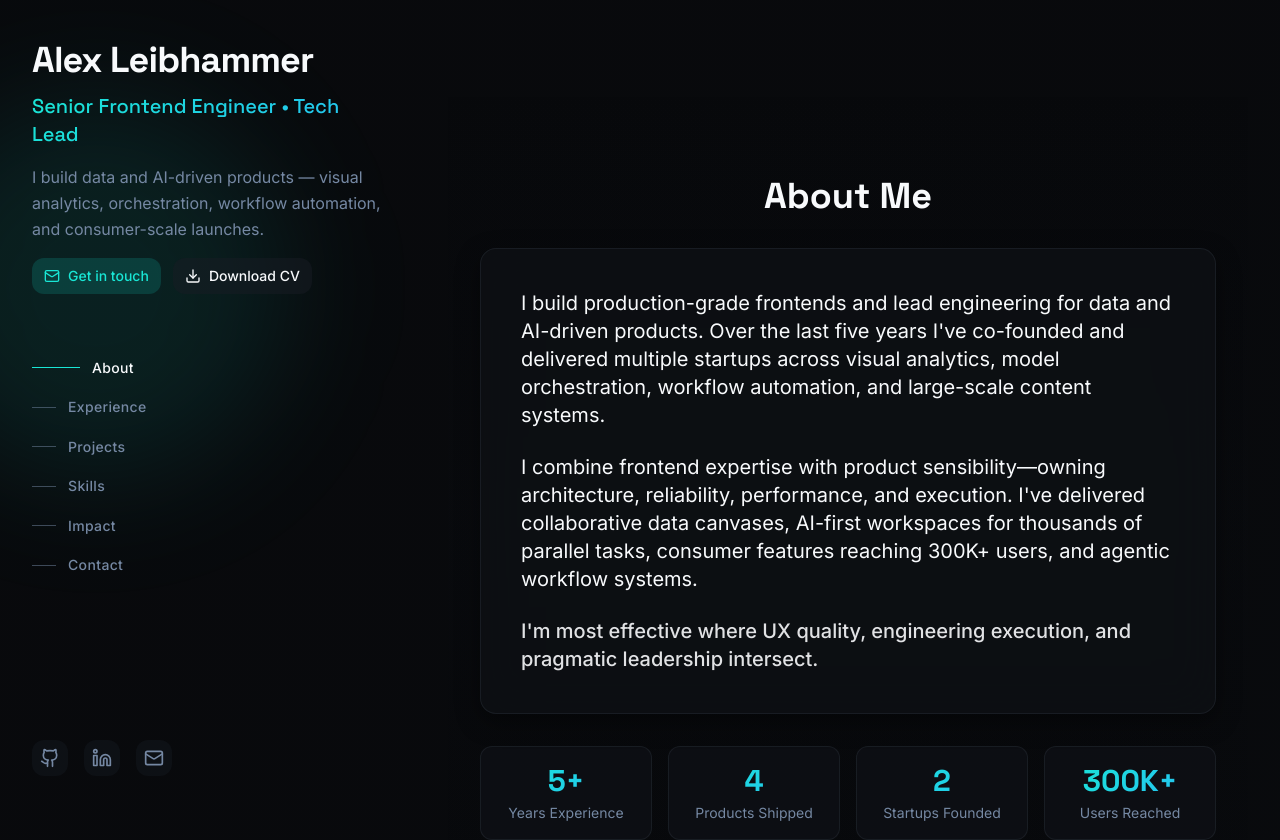
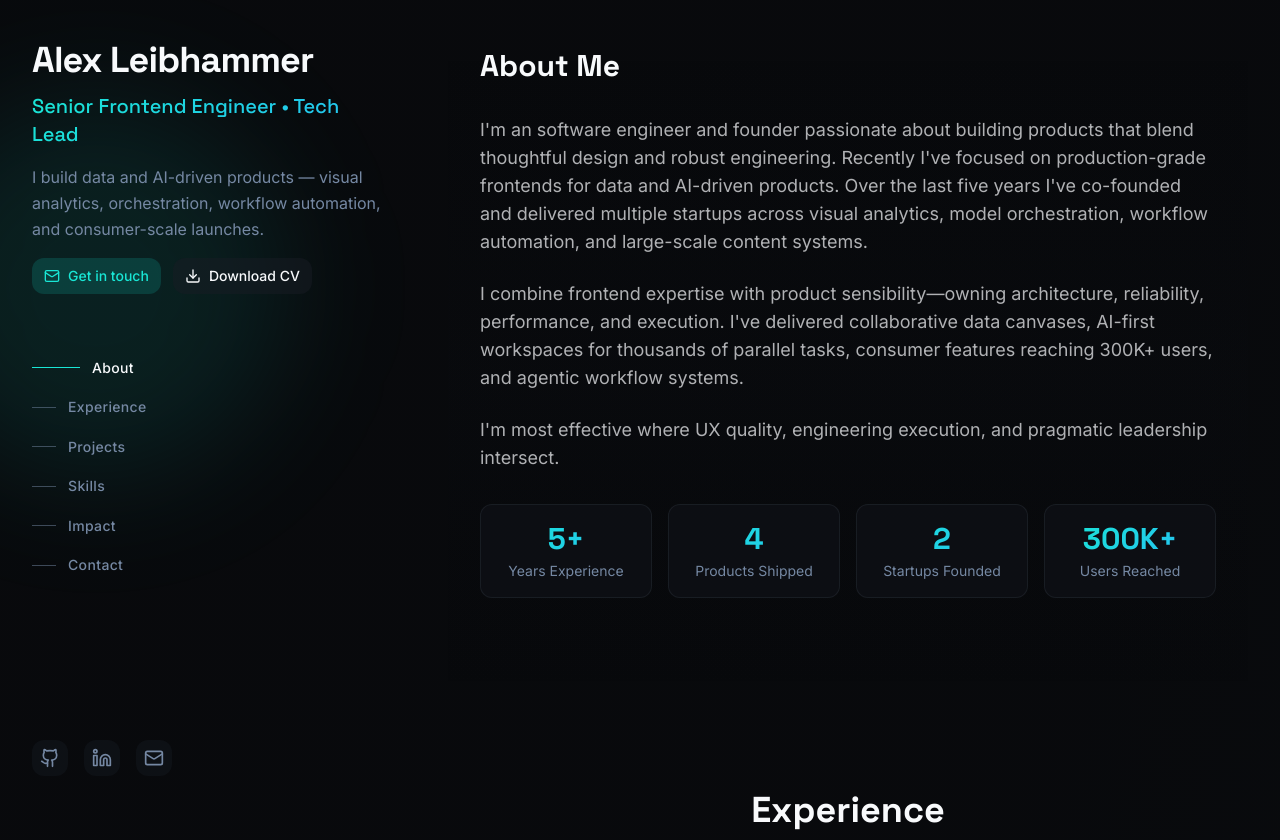
Before and after one commit to aleib/profile, a React (Vite) app: page / in a window 1280 px wide. Shown: the top 840 px of the page. Built offline with nearby package versions, Linux system fonts and the light colour scheme; the HTML template or start-up script is replaced by a standard one.

Commit message:
section layout change

```diff
--- a/src/components/About.tsx
+++ b/src/components/sections/About.tsx
@@ -6,7 +6,7 @@ const About = () => {
   const isInView = useInView(ref, { once: true, margin: "-100px" });
 
   return (
-    <section id="about" className="py-24 relative">
+    <section id="about" className="pt-0 pb-24 relative">
       <div className="absolute inset-0 bg-gradient-to-b from-transparent via-secondary/5 to-transparent" />
 
       <div className="section-container relative z-10">
@@ -17,20 +17,22 @@ const About = () => {
           transition={{ duration: 0.8, ease: "easeOut" }}
           className="max-w-3xl mx-auto"
         >
-          <h2 className="text-3xl sm:text-4xl font-display font-bold mb-8 text-center">
+          <h2 className="text-2xl sm:text-3xl font-display font-bold mb-8">
             About Me
           </h2>
 
-          <div className="glass-card rounded-2xl p-8 sm:p-10 space-y-6">
-            <p className="text-lg sm:text-xl leading-relaxed text-foreground">
-              I build production-grade frontends and lead engineering for data
-              and AI-driven products. Over the last five years I've co-founded
-              and delivered multiple startups across visual analytics, model
+          <div className="space-y-6 text-base sm:text-lg leading-relaxed text-foreground/70 font-normal">
+            <p className="">
+              I'm an software engineer and founder passionate about building
+              products that blend thoughtful design and robust engineering.
+              Recently I've focused on production-grade frontends for data and
+              AI-driven products. Over the last five years I've co-founded and
+              delivered multiple startups across visual analytics, model
               orchestration, workflow automation, and large-scale content
               systems.
             </p>
 
-            <p className="text-lg sm:text-xl leading-relaxed text-foreground">
+            <p className="">
               I combine frontend expertise with product sensibility—owning
               architecture, reliability, performance, and execution. I've
               delivered collaborative data canvases, AI-first workspaces for
@@ -38,7 +40,7 @@ const About = () => {
               users, and agentic workflow systems.
             </p>
 
-            <p className="text-lg sm:text-xl leading-relaxed text-foreground/90 font-medium">
+            <p className="">
               I'm most effective where UX quality, engineering execution, and
               pragmatic leadership intersect.
             </p>
--- a/src/pages/Index.tsx
+++ b/src/pages/Index.tsx
@@ -1,10 +1,10 @@
-import About from "@/components/About";
-import Contact from "@/components/Contact";
-import Experience from "@/components/Experience";
 import LeftSidebar from "@/components/LeftSidebar";
-import Metrics from "@/components/Metrics";
-import Portfolio from "@/components/Portfolio";
-import Skills from "@/components/Skills";
+import About from "@/components/sections/About";
+import Contact from "@/components/sections/Contact";
+import Experience from "@/components/sections/Experience";
+import Metrics from "@/components/sections/Metrics";
+import Portfolio from "@/components/sections/Portfolio";
+import Skills from "@/components/sections/Skills";
 import { useScrollSpy } from "@/hooks/useScrollSpy";
 
 const navSections = [
@@ -43,7 +43,7 @@ const Index = () => {
         />
 
         {/* Right content */}
-        <main className="flex-1 pb-16 lg:py-20">
+        <main className="flex-1 pb-16 lg:py-12">
           <About />
           <Experience />
           <Portfolio />
```
Also changed, not shown: src/components/sections/Contact.tsx (renamed from src/components/Contact.tsx), src/components/sections/Experience.tsx (renamed from src/components/Experience.tsx), src/components/sections/Metrics.tsx (renamed from src/components/Metrics.tsx), src/components/sections/Portfolio.tsx (renamed from src/components/Portfolio.tsx), src/components/sections/Skills.tsx (renamed from src/components/Skills.tsx).
